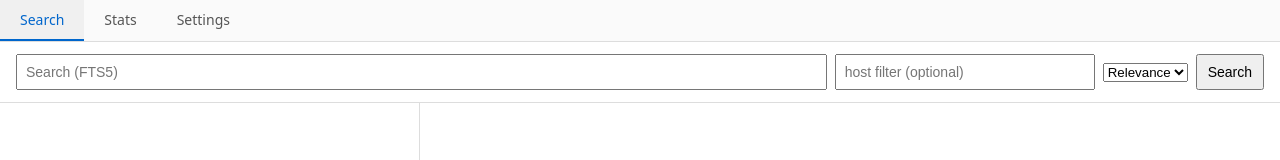
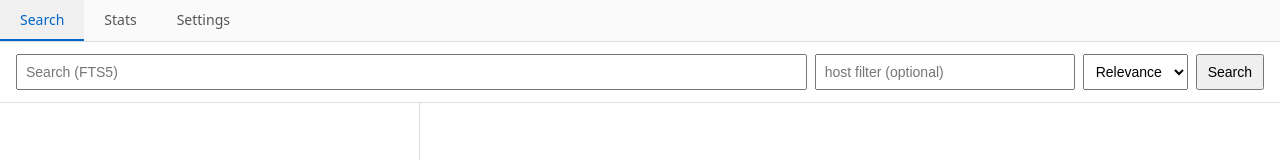
Before and after one commit to tokuhirom/Archivist, a website built with Vite: page apps/archivist-tauri/index.html in a window 1280 px wide. Shown: the top 160 px of the page. Built offline with nearby package versions, Linux system fonts and the light colour scheme.

Commit message:
Style sort dropdown to match search bar inputs

```diff
--- a/apps/archivist-tauri/src/style.css
+++ b/apps/archivist-tauri/src/style.css
@@ -6,6 +6,7 @@ body { margin: 0; }
 .nav-item.active { color: #0066cc; border-bottom-color: #0066cc; }
 .search-bar { padding: 12px 16px; border-bottom: 1px solid #ddd; display: flex; gap: 8px; align-items: center; }
 .search-bar input { padding: 8px; font-size: 14px; flex: 1; }
+.search-bar select { padding: 8px; font-size: 14px; }
 .search-bar .small { width: 240px; flex: none; }
 .main { display: grid; grid-template-columns: 420px 1fr; height: calc(100vh - 96px); }
 .left { border-right: 1px solid #ddd; overflow: auto; }
```
